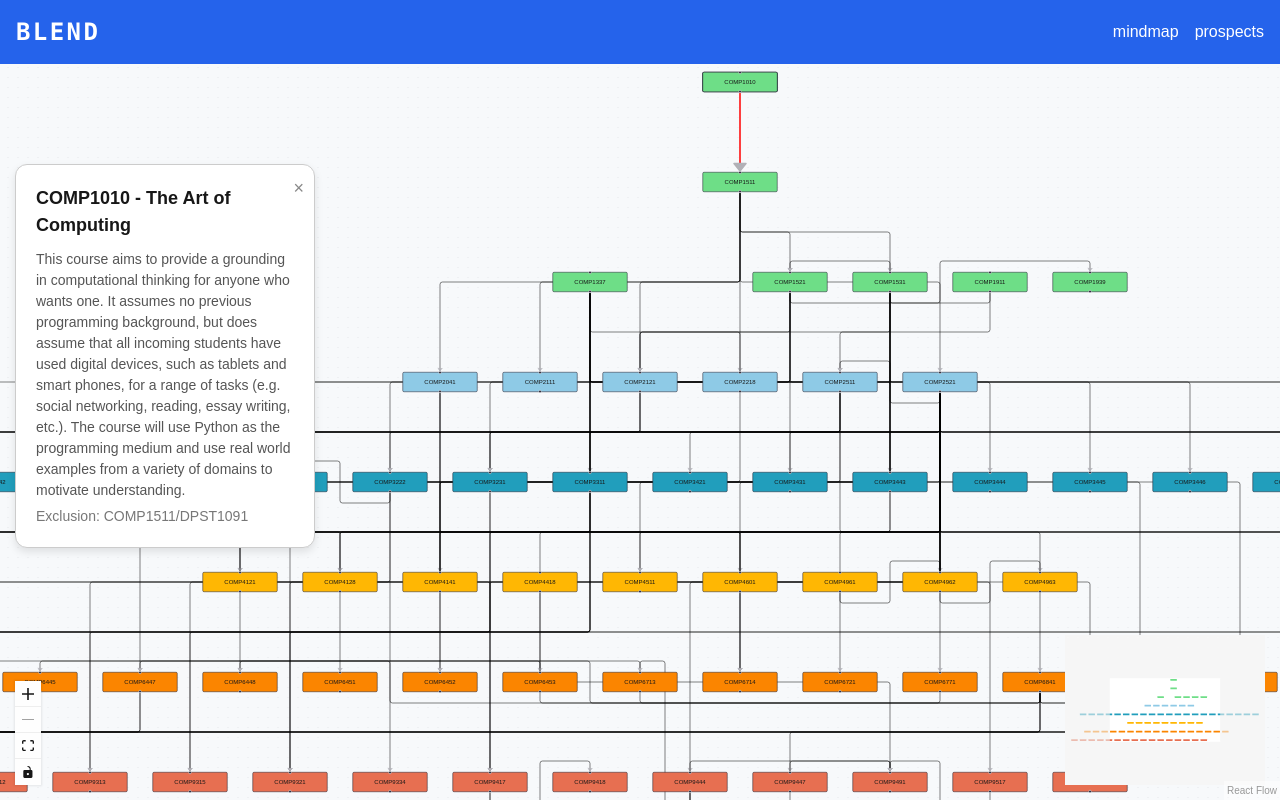
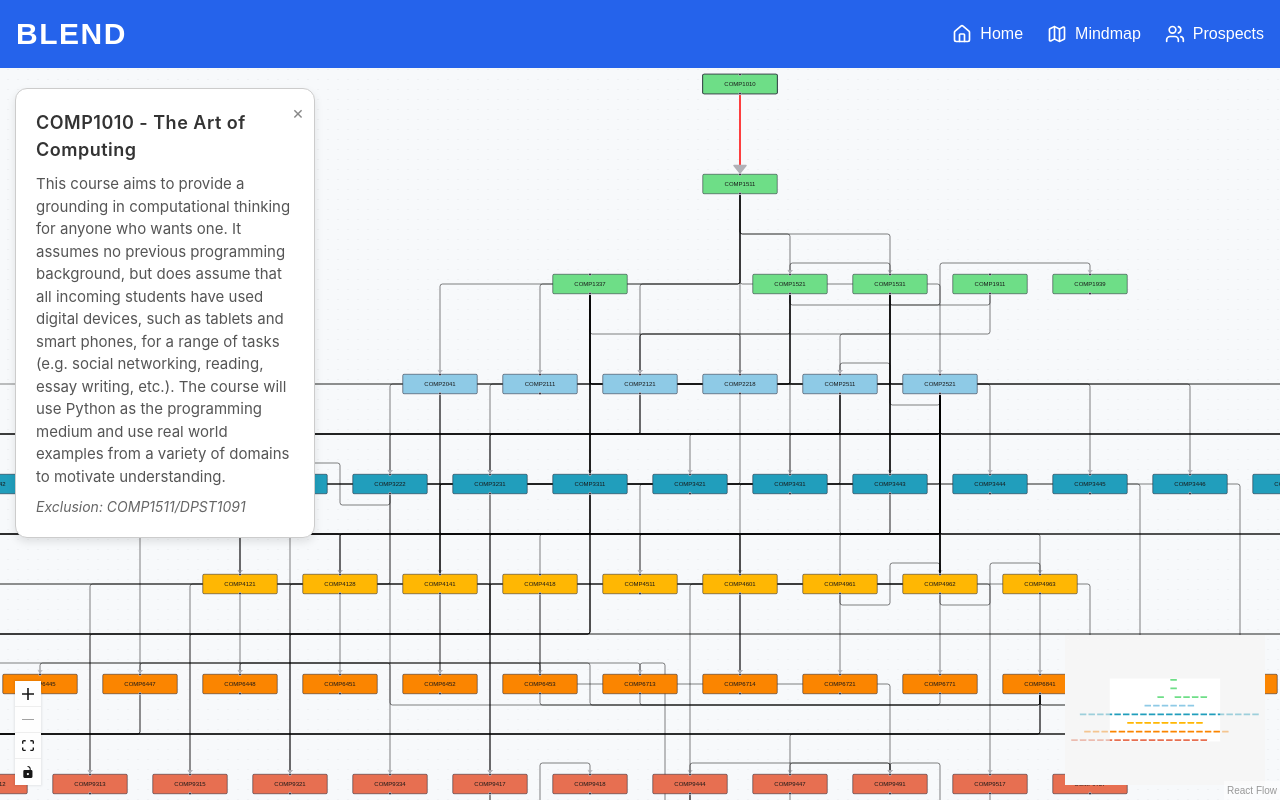
Before and after one commit to trickytoy/Blend, a Next.js app in the folder FrontEnd/blend-frontend/: page /mindmap in a window 1280 px wide. Both pictures are taken after a click on the element "COMP1010". Built offline with nearby package versions, Linux system fonts and the light colour scheme.

Commit message:
for teamlead submission

```diff
--- /dev/null
+++ b/FrontEnd/blend-frontend/app/[...not_found]/page.jsx
@@ -0,0 +1,5 @@
+import {notFound} from "next/navigation"
+
+export default function NotFoundCatchAll() {
+  notFound()
+}
--- /dev/null
+++ b/FrontEnd/blend-frontend/app/not-found.js
@@ -0,0 +1,16 @@
+import Link from 'next/link';
+
+export default function NotFound() {
+  return (
+    <div className="flex flex-col items-center justify-center min-h-screen bg-gray-100 text-center p-6">
+      <h1 className="text-6xl font-bold text-gray-800 mb-4">404</h1>
+      <p className="text-xl text-gray-600 mb-6">Oops! The page you're looking for doesn't exist.</p>
+      <Link
+        href="/"
+        className="px-6 py-3 bg-blue-600 text-white rounded-lg shadow-md hover:bg-blue-700 transition-all"
+      >
+        Go back to Home
+      </Link>
+    </div>
+  );
+}
--- a/FrontEnd/blend-frontend/app/page.jsx
+++ b/FrontEnd/blend-frontend/app/page.jsx
@@ -1,44 +1,10 @@
 import Link from 'next/link';
+
+import Hero from '@/components/HeroSection';
 
 const Home = () => {
   return (
-    <div className="min-h-screen bg-gray-100 p-8">
-      <div className="max-w-5xl mx-auto">
-        {/* Welcome Section */}
-        <div className="bg-white shadow-md rounded-xl p-6 text-center mb-8">
-          <h1 className="text-3xl font-bold mb-4">Blend: Plan Your Academic Journey with Confidence</h1>
-          <p className="text-gray-600 mb-6">
-          Blend is an interactive course visualization platform designed to help students navigate their academic journey with clarity. By mapping all UNSW COMP courses into structured categories like Software Fundamentals, AI, and Infrastructure, Blend enables users to explore connections between courses, uncover prerequisites, and understand how different subjects align with career paths.
-          </p>
-          <div className="space-x-4">
-            <Link href="/mindmap" className="bg-blue-500 text-white px-4 py-2 rounded-lg shadow-md hover:bg-blue-600">Mind Map</Link>
-            <Link href="/Prospects" className="border border-blue-500 text-blue-500 px-4 py-2 rounded-lg shadow-md hover:bg-blue-100">Prospects</Link>
-          </div>
-        </div>
-
-        {/* Features Section */}
-        <div className="grid grid-cols-1 sm:grid-cols-2 md:grid-cols-3 gap-6">
-          <div className="bg-white shadow-md rounded-xl p-6 text-center">
-            <h2 className="text-xl font-semibold mb-2">Explore Courses</h2>
-            <p className="text-gray-600">Discover a wide variety of courses available and find the ones that suit your career aspirations.</p>
-          </div>
-          <div className="bg-white shadow-md rounded-xl p-6 text-center">
-            <h2 className="text-xl font-semibold mb-2">Plan Your Future</h2>
-            <p className="text-gray-600">Use the tool to plan your academic path and visualize the connections between different courses.</p>
-          </div>
-          <div className="bg-white shadow-md rounded-xl p-6 text-center">
-            <h2 className="text-xl font-semibold mb-2">Career Prospects</h2>
-            <p className="text-gray-600">Learn how your course choices can lead to different career paths and opportunities in the tech industry.</p>
-          </div>
-        </div>
-
-        {/* Additional Information Section */}
-        <div className="bg-white shadow-md rounded-xl p-6 text-center mt-8">
-          <h2 className="text-lg font-semibold mb-2">Additional Information</h2>
-          <p className="text-gray-500">This space can be used to highlight new features, updates, or instructions for users.</p>
-        </div>
-      </div>
-    </div>
+    <Hero />
   );
 };
 
--- a/FrontEnd/blend-frontend/app/prospects/page.jsx
+++ b/FrontEnd/blend-frontend/app/prospects/page.jsx
@@ -1,42 +1,19 @@
 "use client"
 
-import React, { useEffect, useRef, useState } from "react";
-import { createSwapy } from "swapy";
-import { initialNodes } from "@/data/coursesOnly";
-
 const Prospect = () => {
-  const swapy = useRef(null);
-  const container = useRef(null);
-  const [courses, setCourses] = useState(initialNodes)
-
-  useEffect(() => {
-    if (container.current) {
-      swapy.current = createSwapy(container.current);
-      swapy.current.onSwap((event) => {
-        console.log("swap", event);
-      });
-    }
-    return () => {
-      swapy.current?.destroy();
-    };
-  }, []);
 
   return (
-    <div ref={container} className="flex gap-4 p-4">
-      <div data-swapy-slot="availableCourses" className="w-1/2 bg-gray-100 p-4 min-h-[300px] border">
-        {courses.map((course) => {
-            return (
-            <div key={course.id} data-swapy-item={course.id} className="p-2 bg-white shadow-md rounded-md cursor-pointer">
-                <div>{course.data.label}</div>
-            </div>
-            )
-        })}
-      </div>
-
-      <div data-swapy-slot="selectedCourses" className="w-1/2 bg-blue-100 p-4 min-h-[300px] border">
-        <div data-swapy-item="b"><div></div></div>
-        <div data-swapy-item="c"><div></div></div>
-      </div>
+    <div className="flex flex-col items-center justify-center min-h-screen bg-gray-100 text-center p-6">
+      <h1 className="text-4xl font-bold text-gray-800 mb-4">🚧 Under Construction 🚧</h1>
+      <p className="text-lg text-gray-600 mb-6 max-w-md">
+        Our team is currently working on this feature. Please check back soon for updates!
+      </p>
+      <a
+        href="/"
+        className="px-6 py-3 bg-blue-600 text-white rounded-lg shadow-md hover:bg-blue-700 transition-all"
+      >
+        Go back to Home
+      </a>
     </div>
   );
 };
--- a/FrontEnd/blend-frontend/components/Header.jsx
+++ b/FrontEnd/blend-frontend/components/Header.jsx
@@ -1,24 +1,37 @@
-import Link from 'next/link';
+import Link from "next/link"
+import { Home, Map, Users } from "lucide-react"
 
 const Header = () => {
-  const pages = ['mindmap', 'prospects'];
+  const pages = [
+    { name: "Home", href: "/", icon: Home },
+    { name: "Mindmap", href: "/mindmap", icon: Map },
+    { name: "Prospects", href: "/prospects", icon: Users },
+  ]
 
   return (
-    <header className="bg-blue-600 text-white py-4">
+    <header className="bg-gradient-to-r from-blue-600 to-blue-600 text-white py-4 shadow-md">
       <div className="container mx-auto flex justify-between items-center px-4">
-        <Link href="/" className="text-2xl font-mono font-bold tracking-widest">BLEND</Link>
+        <Link href="/" className="text-3xl font-bold tracking-wider hover:text-blue-200 transition-colors duration-200">
+          BLEND
+        </Link>
         <nav>
-          <ul className="flex space-x-4">
+          <ul className="flex space-x-6">
             {pages.map((page) => (
-              <li key={page}>
-                <Link href={`/${page}`} className="hover:underline">{page}</Link>
+              <li key={page.name}>
+                <Link
+                  href={page.href}
+                  className="flex items-center space-x-2 hover:text-blue-200 transition-colors duration-200 group"
+                >
+                  <page.icon className="w-5 h-5 group-hover:scale-110 transition-transform duration-200" />
+                  <span className="font-medium">{page.name}</span>
+                </Link>
               </li>
             ))}
           </ul>
         </nav>
       </div>
     </header>
-  );
-};
+  )
+}
 
-export default Header;
+export default Header
--- /dev/null
+++ b/FrontEnd/blend-frontend/components/HeroSection.jsx
@@ -0,0 +1,92 @@
+"use client"
+
+import { motion } from "framer-motion"
+import { ArrowRight, BookOpen, Compass, Briefcase } from "lucide-react"
+import Link from "next/link"
+import Wavify from "react-wavify"
+
+const Hero = () => {
+  return (
+    <section className="relative bg-gradient-to-b from-blue-50 to-white py-20 overflow-hidden">
+      <div className="container mx-auto px-2 relative z-10">
+        <motion.div
+          initial={{ opacity: 0, y: 20 }}
+          animate={{ opacity: 1, y: 0 }}
+          transition={{ duration: 0.6 }}
+          className="text-center"
+        >
+          <h1 className="text-4xl md:text-5xl font-bold text-gray-800 mb-4">
+            BLEND
+          </h1>
+          <p className="text-xl text-gray-600 mb-8 max-w-2xl mx-auto">
+            Blend is an interactive course visualization platform for UNSW COMP students to navigate their academic path
+            with clarity.
+          </p>
+            <Link
+            href="/mindmap"
+            className="inline-flex items-center px-6 py-3 bg-blue-600 text-white font-semibold rounded-full hover:bg-blue-700 transition duration-300 mr-4"
+            >
+            MindMap
+            <ArrowRight className="ml-2 h-5 w-5" />
+            </Link>
+            <Link
+            href="/prospects"
+            className="inline-flex items-center px-6 py-3 bg-blue-500 text-white font-semibold rounded-full hover:bg-blue-600 transition duration-300"
+            >
+            Prospects
+            <ArrowRight className="ml-2 h-5 w-5" />
+            </Link>
+
+        </motion.div>
+
+        <motion.div
+          initial={{ opacity: 0, y: 40 }}
+          animate={{ opacity: 1, y: 0 }}
+          transition={{ duration: 0.6, delay: 0.2 }}
+          className="mt-16 grid grid-cols-1 md:grid-cols-3 gap-8"
+        >
+          <FeatureCard
+            icon={<BookOpen className="h-8 w-8 text-blue-500" />}
+            title="Explore Courses"
+            description="Discover a wide variety of courses available and find the ones that suit your career aspirations."
+          />
+          <FeatureCard
+            icon={<Compass className="h-8 w-8 text-blue-500" />}
+            title="Plan Your Future"
+            description="Use the tool to plan your academic path and visualize the connections between different courses."
+          />
+          <FeatureCard
+            icon={<Briefcase className="h-8 w-8 text-blue-500" />}
+            title="Career Prospects"
+            description="Learn how your course choices can lead to different career paths and opportunities in the tech industry."
+          />
+        </motion.div>
+      </div>
+      <Wavify
+            className="absolute top-0 left-0 w-full rotate-180"
+            fill="#316FD3"
+            paused={false}
+            options={{ height: 40, amplitude: 40, speed: 0.15, points: 3 }}
+            />
+      <Wavify
+            className="absolute top-0 left-0 w-full rotate-180"
+            fill="#3B82F6"
+            paused={false}
+            options={{ height: 40, amplitude: 40, speed: 0.2, points: 3 }}
+            />
+
+    </section>
+  )
+}
+
+const FeatureCard = ({ icon, title, description }) => {
+  return (
+    <motion.div whileHover={{ scale: 1.05 }} className="bg-white p-6 rounded-lg shadow-md">
+      <div className="flex items-center justify-center mb-4">{icon}</div>
+      <h3 className="text-xl font-semibold text-gray-800 mb-2">{title}</h3>
+      <p className="text-gray-600">{description}</p>
+    </motion.div>
+  )
+}
+
+export default Hero
--- a/FrontEnd/blend-frontend/components/graph.jsx
+++ b/FrontEnd/blend-frontend/components/graph.jsx
@@ -179,18 +179,19 @@ const Flow = () => {
     <Panel
       position="top-left"
       style={{
-          marginTop: '100px',
+        marginTop: '20px',
         border: '1px solid #ccc',
         padding: '20px',
         borderRadius: '12px',
         backgroundColor: 'white',
         width: '300px',
-          boxShadow: isPanelHovered ? '0 6px 12px rgba(0, 0, 0, 0.2)' : '0 4px 8px rgba(0, 0, 0, 0.1)', // Dynamic shadow based on hover
+        boxShadow: isPanelHovered ? '0 6px 12px rgba(0, 0, 0, 0.2)' : '0 4px 8px rgba(0, 0, 0, 0.1)',
         transition: 'all 0.3s ease-in-out',
-          zIndex: 1000, // Ensure the panel stays on top of nodes and edges
+        zIndex: 1000,
+        fontFamily: '"Inter", sans-serif', // Modern font
       }}
-        onMouseEnter={() => setIsPanelHovered(true)} // Set hover state to true on mouse enter
-        onMouseLeave={() => setIsPanelHovered(false)} // Set hover state to false on mouse leave
+      onMouseEnter={() => setIsPanelHovered(true)}
+      onMouseLeave={() => setIsPanelHovered(false)}
     >
       <button
         onClick={handleClosePanel}
@@ -205,8 +206,8 @@ const Flow = () => {
           color: '#888',
           transition: 'color 0.3s',
         }}
-          onMouseEnter={(e) => (e.target.style.color = '#000')} // Change color on hover
-          onMouseLeave={(e) => (e.target.style.color = '#888')} // Reset color when hover leaves
+        onMouseEnter={(e) => (e.target.style.color = '#000')}
+        onMouseLeave={(e) => (e.target.style.color = '#888')}
       >
         &times;
       </button>
@@ -214,23 +215,24 @@ const Flow = () => {
       <div>
         {hoveredNode ? (
           <>
-              <h3 style={{ fontSize: '18px', fontWeight: '600', marginBottom: '10px' }}>
+            <h3 style={{ fontSize: '18px', fontWeight: '600', marginBottom: '10px', color: '#333', letterSpacing: '0.5px' }}>
               {hoveredNode.data.label} - {hoveredNode.data.title}
             </h3>
-              <p style={{ fontSize: '14px', color: '#555', marginBottom: '5px' }}>
+            <p style={{ fontSize: '15px', color: '#555', marginBottom: '8px', lineHeight: '1.5' }}>
               {hoveredNode.data.Description}
             </p>
-              <p style={{ fontSize: '14px', color: '#777' }}>
+            <p style={{ fontSize: '14px', color: '#666', fontStyle: 'italic' }}>
               {hoveredNode.data.Condition}
             </p>
           </>
         ) : (
-            <h3 style={{ fontSize: '16px', color: '#888', fontWeight: '400' }}>
+          <h3 style={{ fontSize: '16px', color: '#888', fontWeight: '400', letterSpacing: '0.3px' }}>
             Click on a course to see Course Detail...
           </h3>
         )}
       </div>
     </Panel>
+
       <Background />
       <Controls />
       <MiniMap />
--- a/FrontEnd/blend-frontend/package.json
+++ b/FrontEnd/blend-frontend/package.json
@@ -10,9 +10,12 @@
   },
   "dependencies": {
     "@xyflow/react": "^12.4.3",
+    "framer-motion": "^12.4.3",
+    "lucide-react": "^0.475.0",
     "next": "^15.1.7",
     "react": "^19.0.0",
     "react-dom": "^19.0.0",
+    "react-wavify": "^1.11.1",
     "swapy": "^1.0.5"
   },
   "devDependencies": {
```
Also changed, not shown: 1 other file (tests, documents, lock files or other folders). Lines whose indentation alone changed are shown as unchanged.
